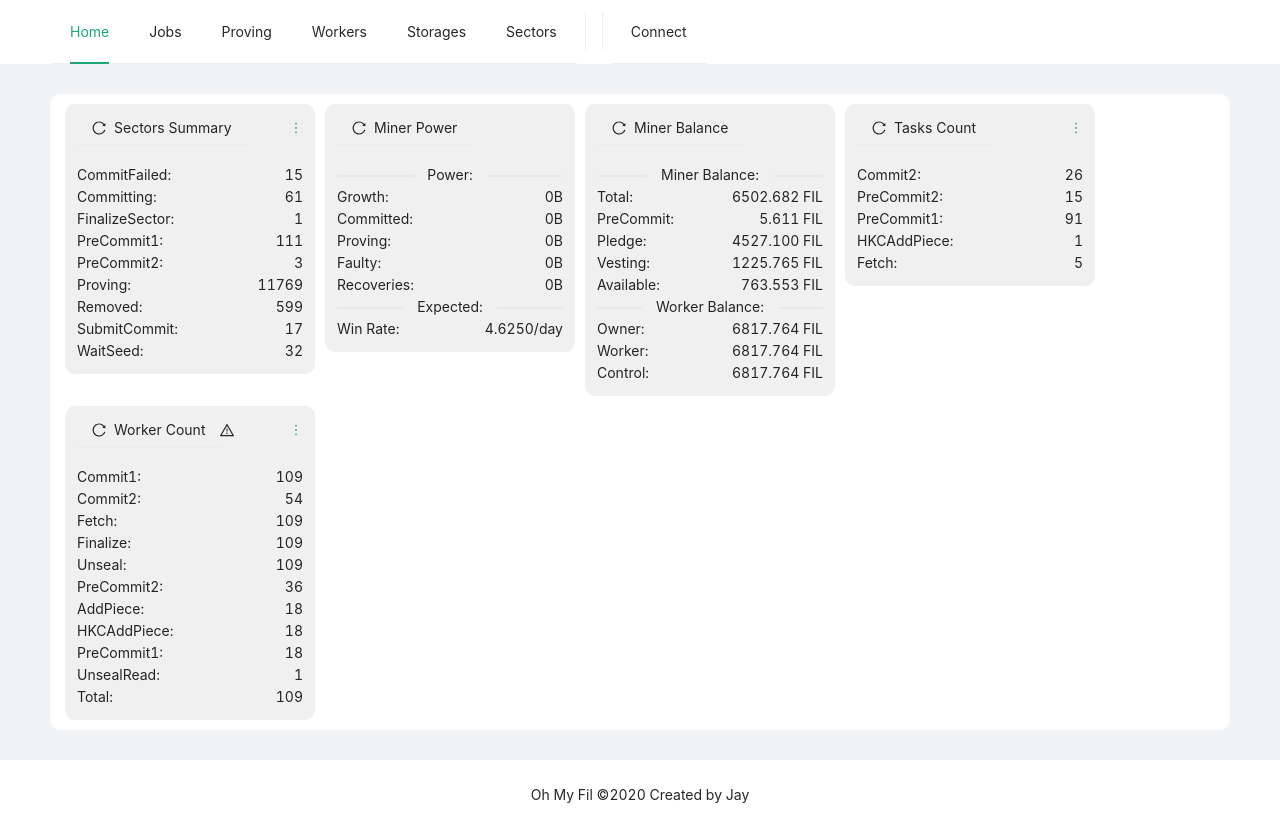
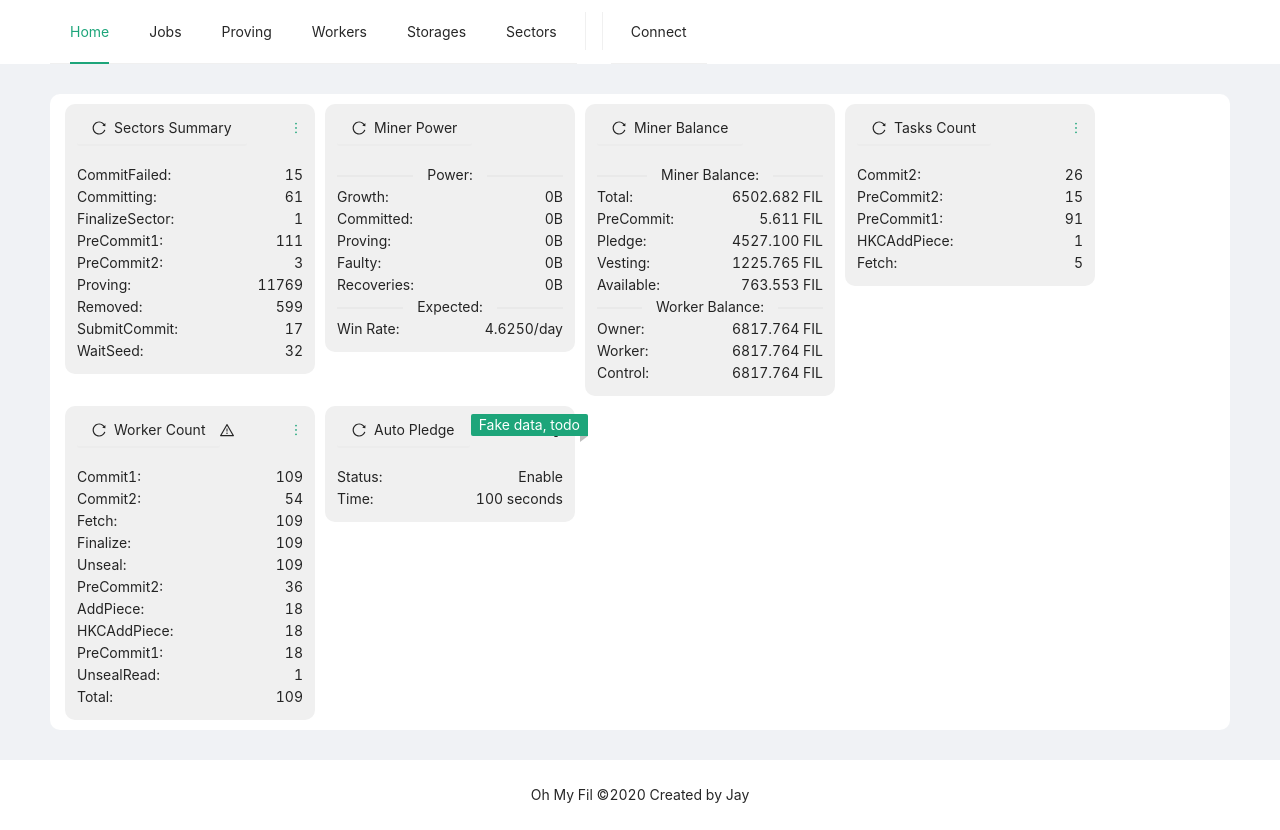
Before and after one commit to JayJay1024/Oh-My-Fil, a React (Create React App) app: page / in a window 1280 px wide. Built offline with nearby package versions, Linux system fonts and the light colour scheme.

Commit message:
Auto Pledge

```diff
--- a/src/companents/Home.tsx
+++ b/src/companents/Home.tsx
@@ -2,8 +2,8 @@ import { FC } from 'react';
 import { useSelector, useDispatch } from 'react-redux';
 
 // Antd
-import { Card, Divider, Button, Spin, Tooltip } from "antd";
-import { ReloadOutlined, MoreOutlined, WarningOutlined } from '@ant-design/icons';
+import { Card, Divider, Button, Spin, Tooltip, Badge } from "antd";
+import { ReloadOutlined, MoreOutlined, WarningOutlined, SettingOutlined } from '@ant-design/icons';
 
 import '../App.less';
 import bytes from 'bytes';
@@ -245,6 +245,27 @@ const Home: FC = () => {
           })}
         </Card>
       </Spin>
+
+      <Spin
+        size='large' delay={200}
+        spinning={false}
+      >
+        <Badge.Ribbon text='Fake data, todo'>
+          <Card title={<Button type='ghost' icon={<ReloadOutlined />} style={{ border: 'none' }} onClick={() => {}}>Auto Pledge</Button>}
+            extra={<SettingOutlined />}
+            hoverable={true} bordered={false} size='small' className='oh-my-fil-home-card'
+          >
+            <div className='oh-my-fil-home-card-item' key='status'>
+              <div>Status:</div>
+              <div>Enable</div>
+            </div>
+            <div className='oh-my-fil-home-card-item' key='time'>
+              <div>Time:</div>
+              <div>100 seconds</div>
+            </div>
+          </Card>
+        </Badge.Ribbon>
+      </Spin>
     </div>
   );
 };
```
